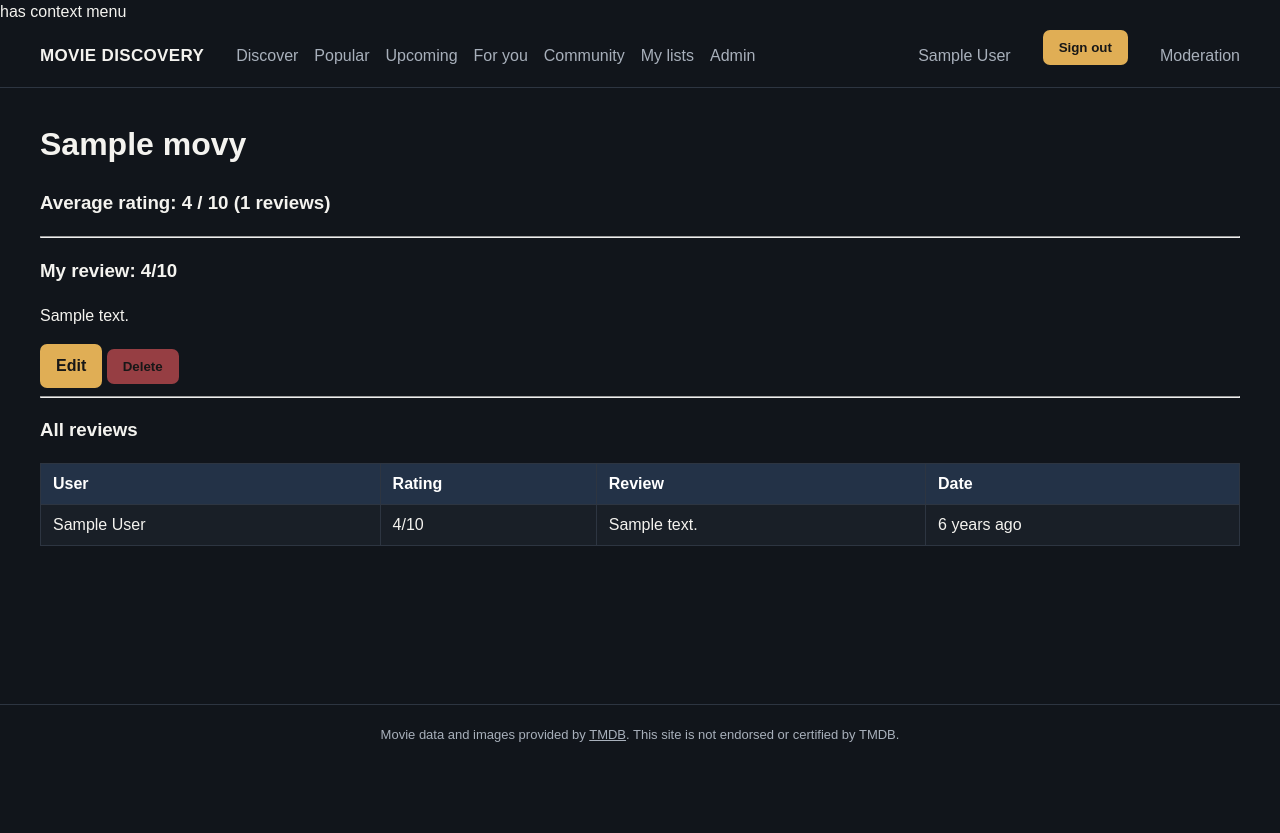
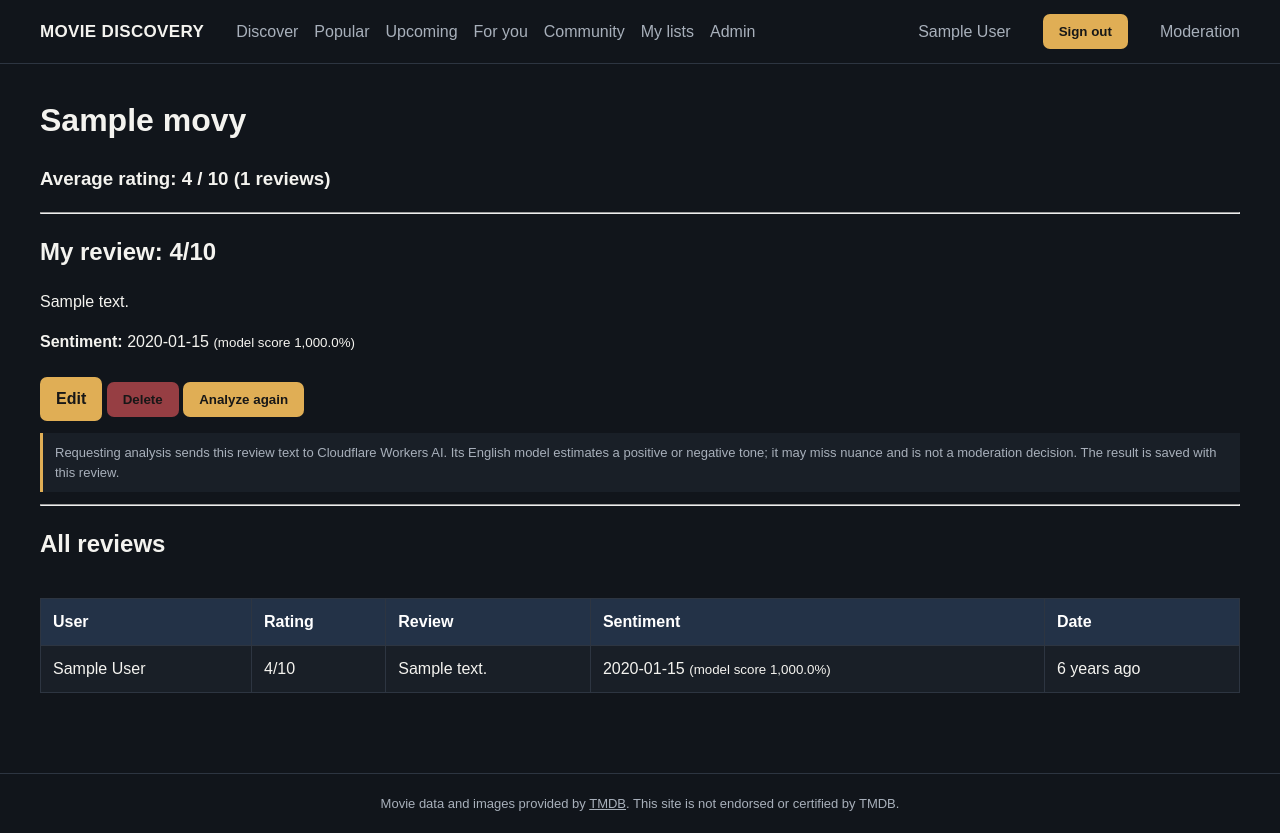
Before and after one commit to StElliott95/Web2-final-project, a Laravel app: page /movies/1/reviews in a window 1280 px wide. Before the commit the page ends 742 px from the top, so only its background shows below. Run offline with Laravel 12, Linux system fonts and the light colour scheme; a user stored in the database is signed in; tables that the repository leaves empty hold one stand-in row (values such as "Sample post").

Commit message:
feat(task-7): restore sentiment analysis with Cloudflare Workers AI
Restore review sentiment through Cloudflare Workers AI using the free daily allocation. Add an explicit analysis action, store normalized results, and restore the review fields with a forward migration.

```diff
--- a/app/Http/Controllers/ReviewController.php
+++ b/app/Http/Controllers/ReviewController.php
@@ -63,6 +63,11 @@ class ReviewController extends Controller
            'body' => 'nullable|string|max:2000',
        ]);
        $row->fill($request->only(['rating', 'body']));
+       if ($row->isDirty('body')) {
+           $row->sentiment_label = null;
+           $row->sentiment_score = null;
+           $row->sentiment_analyzed_at = null;
+       }
        if ($row->isClean()) {
            return redirect()->route('list-reviews', $row->movie_id)->with('success', 'Nothing changed');
        }
--- a/app/Models/Review.php
+++ b/app/Models/Review.php
@@ -3,8 +3,8 @@ namespace App\Models;
 use Illuminate\Database\Eloquent\Model;
 class Review extends Model
 {
-   protected $fillable = ['user_id', 'movie_id', 'rating', 'body', 'is_hidden'];
-
+   protected $fillable = ['user_id', 'movie_id', 'rating', 'body', 'is_hidden', 'sentiment_label', 'sentiment_score', 'sentiment_analyzed_at'];
+   protected $casts = ['sentiment_score' => 'decimal:4', 'sentiment_analyzed_at' => 'datetime'];
    // each review belongs to 1 user (same as getCustomer in Credential)
    public function getUser()
    {
--- a/config/task7.php
+++ b/config/task7.php
@@ -15,4 +15,11 @@ return [
         'cache_minutes' => (int) env('MAPS_API_CACHE_MINUTES', 60),
     ],
 
+    'sentiment' => [
+        'endpoint' => env('SENTIMENT_API_ENDPOINT'),
+        'account_id' => env('CLOUDFLARE_ACCOUNT_ID'),
+        'token' => env('CLOUDFLARE_API_TOKEN'),
+        'model' => env('SENTIMENT_API_MODEL', '@cf/huggingface/distilbert-sst-2-int8'),
+        'timeout' => (int) env('SENTIMENT_API_TIMEOUT', 20),
+    ],
 ];
--- a/resources/views/Reviews/list.blade.php
+++ b/resources/views/Reviews/list.blade.php
@@ -7,44 +7,58 @@
     ({{ $data->count() }} reviews)
 </h3>
 <hr>
+
 @if($myReview)
-       {{-- I already reviewed this movie --}}
-<h3>My review: {{ $myReview->rating }}/10</h3>
+    <section aria-labelledby="my-review-heading">
+        <h2 id="my-review-heading">My review: {{ $myReview->rating }}/10</h2>
         <p>{{ $myReview->body }}</p>
         @if($myReview->is_hidden)
-<p class="error">Your review was hidden by the admin</p>
+            <p class="error">Your review was hidden by the admin.</p>
         @endif
+        <p><strong>Sentiment:</strong> @include('Reviews.sentiment-result', ['sentimentReview' => $myReview])</p>
         <a href="{{ route('edit-review', $myReview->id) }}" class="btn">Edit</a>
         <form action="{{ route('delete-review', $myReview->id) }}" method="POST" class="inline">
             @csrf
             @method('DELETE')
             <button type="submit" class="danger">Delete</button>
         </form>
+        @if(filled($myReview->body))
+            <form action="{{ route('integrations.review-sentiment', $myReview) }}" method="POST" class="sentiment-action">
+                @csrf
+                <button type="submit">{{ $myReview->sentiment_label ? 'Analyze again' : 'Analyze sentiment' }}</button>
+            </form>
+            @include('Reviews.sentiment-disclosure')
         @else
-       {{-- add a new review --}}
-<h3>Rate this movie</h3>
+            <p class="muted">Add review text to request sentiment analysis.</p>
+        @endif
+    </section>
+@else
+    <h2>Rate this movie</h2>
     <form action="{{ route('save-review', $movie->id) }}" method="POST">
         @csrf
-<label>Rating</label>
-<select name="rating">
+        <label for="rating">Rating</label>
+        <select id="rating" name="rating">
             @for($i = 10; $i >= 1; $i--)
                 <option value="{{ $i }}">{{ $i }}</option>
             @endfor
         </select>
-<label>Review (optional)</label>
-<textarea name="body" rows="4">{{ old('body') }}</textarea>
+        <label for="body">Review (optional)</label>
+        <textarea id="body" name="body" rows="4">{{ old('body') }}</textarea>
         <button type="submit">Submit</button>
     </form>
 @endif
+
 <hr>
-<h3>All reviews</h3>
+<h2>All reviews</h2>
+<div class="table-scroll">
     <table>
         <thead>
             <tr>
-<th>User</th>
-<th>Rating</th>
-<th>Review</th>
-<th>Date</th>
+                <th scope="col">User</th>
+                <th scope="col">Rating</th>
+                <th scope="col">Review</th>
+                <th scope="col">Sentiment</th>
+                <th scope="col">Date</th>
             </tr>
         </thead>
         <tbody>
@@ -53,14 +67,22 @@
                     <td>{{ $row->getUser->name }}</td>
                     <td>{{ $row->rating }}/10</td>
                     <td>{{ $row->body }}</td>
+                    <td>@include('Reviews.sentiment-result', ['sentimentReview' => $row])</td>
                     <td>{{ $row->created_at->diffForHumans() }}</td>
                 </tr>
             @empty
-<tr>
-<td colspan="4">no reviews found</td>
-</tr>
+                <tr><td colspan="5">No reviews found.</td></tr>
             @endforelse
         </tbody>
     </table>
+</div>
+
+<style>
+    .sentiment-action { display: inline-block; margin: 12px 8px 0 0; }
+    .sentiment-positive { color: var(--success); }
+    .sentiment-negative { color: #ffaaaa; }
+    .sentiment-neutral, .sentiment-pending, .muted { color: var(--muted); }
+    .table-scroll { max-width: 100%; overflow-x: auto; }
+    .table-scroll table { min-width: 640px; }
+</style>
 @endsection
-has context menu
--- /dev/null
+++ b/resources/views/Reviews/sentiment-disclosure.blade.php
@@ -0,0 +1,6 @@
+<aside class="sentiment-disclosure" role="note">
+    Requesting analysis sends this review text to Cloudflare Workers AI. Its English model estimates a positive or negative tone; it may miss nuance and is not a moderation decision. The result is saved with this review.
+</aside>
+<style>
+    .sentiment-disclosure { margin: 12px 0; padding: 10px 12px; border-left: 3px solid var(--accent); background: var(--surface); color: var(--muted); font-size: 13px; }
+</style>
--- /dev/null
+++ b/resources/views/Reviews/sentiment-result.blade.php
@@ -0,0 +1,8 @@
+@if($sentimentReview->sentiment_label)
+    <span class="sentiment-{{ $sentimentReview->sentiment_label }}">{{ ucfirst($sentimentReview->sentiment_label) }}</span>
+    @if($sentimentReview->sentiment_score !== null)
+        <small>(model score {{ number_format((float) $sentimentReview->sentiment_score * 100, 1) }}%)</small>
+    @endif
+@else
+    <span class="sentiment-pending">Not analyzed</span>
+@endif
--- a/routes/integrations.php
+++ b/routes/integrations.php
@@ -3,6 +3,7 @@
 use App\Http\Controllers\CalendarExportController;
 use App\Http\Controllers\DiscussionRoomController;
 use App\Http\Controllers\NearbyCinemaController;
+use App\Http\Controllers\ReviewSentimentController;
 use App\Http\Controllers\WeatherController;
 use Illuminate\Support\Facades\Route;
 
@@ -16,6 +17,10 @@ Route::get('/movies/{movie}/calendar.ics', CalendarExportController::class)
     ->name('integrations.calendar-export');
 
 Route::middleware('auth')->group(function () {
+    Route::post('/reviews/{review}/sentiment', [ReviewSentimentController::class, 'analyze'])
+        ->middleware('throttle:10,1')
+        ->name('integrations.review-sentiment');
+
     Route::get('/movies/{movie}/discussion', [DiscussionRoomController::class, 'show'])
         ->name('integrations.discussion-room');
     Route::get('/discussion-rooms/{room}/stream', [DiscussionRoomController::class, 'stream'])
```
Also changed, not shown: app/Http/Controllers/ReviewSentimentController.php (added, +49 -0 lines), app/Services/SentimentAnalysisService.php (added, +107 -0 lines), resources/views/Reviews/admin.blade.php (+25 -9 lines), tests/Unit/SentimentAnalysisServiceTest.php (added, +111 -0 lines), README.md, database/README.md, database/migrations/2026_11_15_000002_restore_sentiment_fields_to_reviews_table.php (added), 1 other file. Lines whose indentation alone changed are shown as unchanged.
